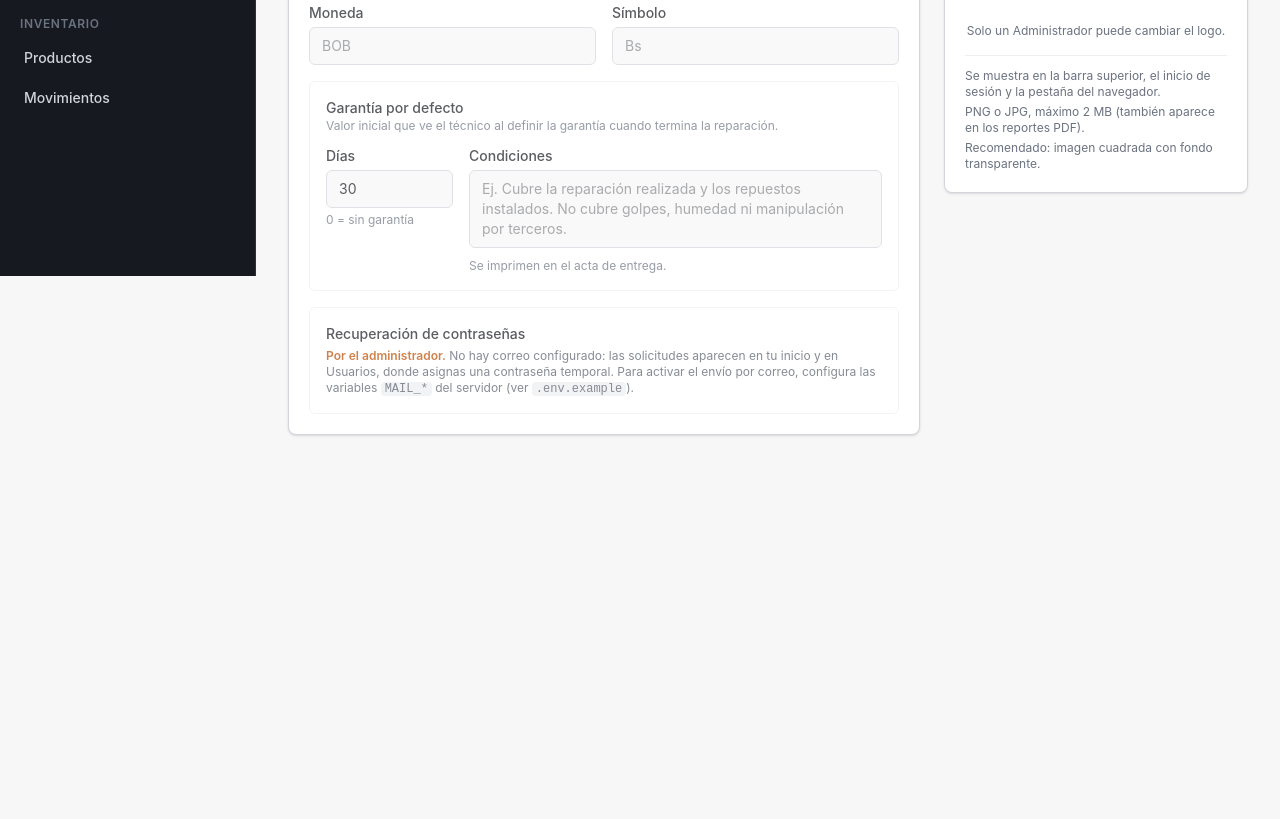
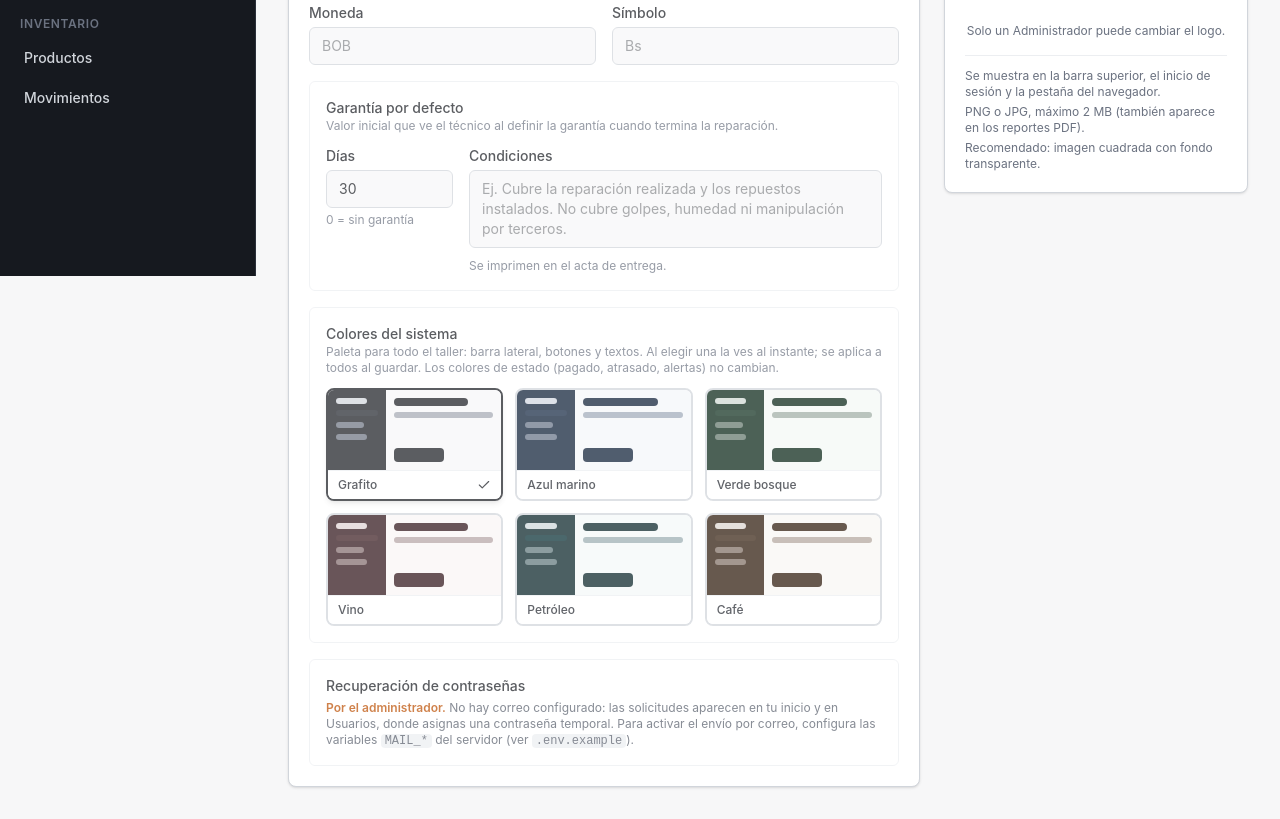
Before and after one commit to FrankSlaz/Sistema-Taller-Frontend, an Astro site: page /configuracion in a window 1280 px wide. Shown: the part 524-1343 px from the top of the page. Before the commit the page ends 991 px from the top, so only its background shows below. Built offline with nearby package versions, Linux system fonts and the light colour scheme; Astro itself is replaced by a stand-in of ours; no server answers.

Commit message:
Configuración: paleta de colores del sistema
- 6 paletas para todo el taller (Grafito, Azul marino, Verde bosque,
  Vino, Petróleo, Café) generadas en OKLCH con la misma luminosidad que
  la escala grafito: solo cambia el matiz y se mantienen los contrastes
  WCAG (verificados en las 10 combinaciones de texto/fondo del sistema).
- Se aplican desde el servidor (BaseLayout) reemplazando la escala
  graphite, sin parpadeo y también en el login. Los colores de estado no
  cambian.
- Selector en Configuración con mini maqueta de cada paleta y vista
  previa en vivo antes de guardar.
- Corrige "Podés" -> "Puedes" en Configuración.

```diff
--- a/src/components/react/modules/configuracion/ConfiguracionPanel.tsx
+++ b/src/components/react/modules/configuracion/ConfiguracionPanel.tsx
@@ -1,10 +1,11 @@
-import { Save } from 'lucide-react';
+import { Check, Save } from 'lucide-react';
 import { useEffect, useState, type FormEvent } from 'react';
 import QueryProvider from '../../providers/QueryProvider';
 import { useConfiguracion, useUpdateConfiguracion } from '../../../../lib/hooks/useConfiguracion';
 import { useAuth } from '../../../../lib/hooks/useAuth';
 import { ApiError } from '../../../../lib/api/client';
 import type { UpdateConfiguracionPayload } from '../../../../types/configuracion';
+import { TEMAS, TEMA_POR_DEFECTO, aplicarTema, quitarVistaPrevia, type Tema } from '../../../../lib/temas';
 
 interface FormState {
   nombreTaller: string;
@@ -15,6 +16,7 @@ interface FormState {
   simbolo: string;
   garantiaDiasDefault: number;
   garantiaCondiciones: string;
+  tema: string;
 }
 
 const emptyForm: FormState = {
@@ -26,7 +28,43 @@ const emptyForm: FormState = {
   simbolo: '',
   garantiaDiasDefault: 30,
   garantiaCondiciones: '',
+  tema: TEMA_POR_DEFECTO,
 };
+
+/** Tarjeta de una paleta: mini maqueta del sistema con sus colores. */
+function MuestraTema({ tema, elegido, onElegir }: { tema: Tema; elegido: boolean; onElegir: () => void }) {
+  const c = tema.colores;
+  return (
+    <button
+      type="button"
+      role="radio"
+      aria-checked={elegido}
+      onClick={onElegir}
+      className={`overflow-hidden rounded-lg border-2 text-left transition ${
+        elegido ? 'border-graphite-900 shadow-md' : 'border-graphite-200 hover:border-graphite-400'
+      }`}
+    >
+      {/* Colores fijos de la paleta (no var(): la tarjeta muestra su propia paleta). */}
+      <div className="flex h-20" aria-hidden>
+        <div className="flex w-1/3 flex-col gap-1.5 p-2" style={{ background: c[900] }}>
+          <span className="h-1.5 w-3/4 rounded-full" style={{ background: c[200] }} />
+          <span className="h-1.5 w-full rounded" style={{ background: c[800] }} />
+          <span className="h-1.5 w-2/3 rounded-full" style={{ background: c[400] }} />
+          <span className="h-1.5 w-3/4 rounded-full" style={{ background: c[400] }} />
+        </div>
+        <div className="flex flex-1 flex-col gap-1.5 p-2" style={{ background: c[50] }}>
+          <span className="h-2 w-3/4 rounded-full" style={{ background: c[900] }} />
+          <span className="h-1.5 w-full rounded-full" style={{ background: c[300] }} />
+          <span className="mt-auto h-3.5 w-1/2 rounded" style={{ background: c[900] }} />
+        </div>
+      </div>
+      <div className="flex items-center justify-between gap-1 border-t border-graphite-100 bg-white px-2.5 py-1.5">
+        <span className="text-xs font-medium text-graphite-800">{tema.nombre}</span>
+        {elegido && <Check size={14} className="text-graphite-900" aria-hidden />}
+      </div>
+    </button>
+  );
+}
 
 function ConfiguracionPanelContent() {
   const { data: config, isLoading } = useConfiguracion();
@@ -48,8 +86,19 @@ function ConfiguracionPanelContent() {
       simbolo: config.simbolo ?? '',
       garantiaDiasDefault: config.garantiaDiasDefault ?? 30,
       garantiaCondiciones: config.garantiaCondiciones ?? '',
+      tema: config.tema ?? TEMA_POR_DEFECTO,
     });
   }, [config]);
+
+  // Vista previa: la paleta elegida se ve al instante en todo el sistema;
+  // si no se guarda, al salir de la página vuelve la guardada.
+  const temaGuardado = config?.tema ?? TEMA_POR_DEFECTO;
+  const hayVistaPrevia = form.tema !== temaGuardado;
+  useEffect(() => {
+    if (!hayVistaPrevia) quitarVistaPrevia();
+    else aplicarTema(form.tema);
+  }, [form.tema, hayVistaPrevia]);
+  useEffect(() => () => quitarVistaPrevia(), []);
 
   function set<K extends keyof FormState>(key: K, value: FormState[K]) {
     setForm((prev) => ({ ...prev, [key]: value }));
@@ -68,9 +117,12 @@ function ConfiguracionPanelContent() {
       simbolo: form.simbolo || undefined,
       garantiaDiasDefault: form.garantiaDiasDefault,
       garantiaCondiciones: form.garantiaCondiciones,
+      tema: form.tema,
     };
 
-    const cambioNombre = (config?.nombreTaller ?? '') !== form.nombreTaller;
+    // El nombre y la paleta se aplican desde el servidor (barra, pestaña,
+    // colores): se recarga para verlos ya guardados.
+    const cambioNombre = (config?.nombreTaller ?? '') !== form.nombreTaller || hayVistaPrevia;
     mutation.mutate(payload, {
       onSuccess: () => {
         // El nombre se pinta en el servidor (barra, título de la pestaña):
@@ -92,7 +144,7 @@ function ConfiguracionPanelContent() {
     <form onSubmit={handleSubmit} className="space-y-6">
       {!esAdmin && (
         <p className="rounded-md bg-amber-50 px-3 py-2 text-sm text-amber-700">
-          Podés ver la configuración actual, pero solo un Administrador puede modificarla.
+          Puedes ver la configuración actual, pero solo un Administrador puede modificarla.
         </p>
       )}
 
@@ -199,6 +251,23 @@ function ConfiguracionPanelContent() {
           </div>
         </div>
 
+        <div className="rounded-md border border-graphite-100 p-4">
+          <p className="text-sm font-medium text-graphite-900">Colores del sistema</p>
+          <p className="mb-3 text-xs text-graphite-400">
+            Paleta para todo el taller: barra lateral, botones y textos. Al elegir una la ves al instante; se aplica a
+            todos al guardar. Los colores de estado (pagado, atrasado, alertas) no cambian.
+          </p>
+          <div className="grid grid-cols-2 gap-3 sm:grid-cols-3" role="radiogroup" aria-label="Paleta de colores">
+            {TEMAS.map((t) => (
+              <MuestraTema key={t.id} tema={t} elegido={form.tema === t.id} onElegir={() => set('tema', t.id)} />
+            ))}
+          </div>
+
+          {hayVistaPrevia && (
+            <p className="mt-2 text-xs font-medium text-amber-700">Vista previa: guarda los cambios para aplicarla a todos.</p>
+          )}
+        </div>
+
         {/* Solo informativo: el correo se configura en el servidor (variables MAIL_*). */}
         <div className="rounded-md border border-graphite-100 p-4">
           <p className="text-sm font-medium text-graphite-900">Recuperación de contraseñas</p>
--- a/src/layouts/BaseLayout.astro
+++ b/src/layouts/BaseLayout.astro
@@ -1,5 +1,6 @@
 ---
 import { BRANDING_POR_DEFECTO } from '../lib/branding';
+import { cssDeTema } from '../lib/temas';
 import '../styles/global.css';
 
 interface Props {
@@ -13,7 +14,9 @@ interface Props {
 
 const { title, description = 'Sistema de gestión para talleres de reparación', noindex = false, og } = Astro.props;
 // Cargado por src/middleware.ts desde GET /configuracion/publica.
-const { nombreTaller, logoUrl } = Astro.locals.branding ?? BRANDING_POR_DEFECTO;
+const { nombreTaller, logoUrl, tema } = Astro.locals.branding ?? BRANDING_POR_DEFECTO;
+// Paleta del taller: reemplaza la escala grafito desde el servidor (sin parpadeo).
+const cssTema = cssDeTema(tema);
 ---
 
 <!doctype html>
@@ -37,6 +40,7 @@ const { nombreTaller, logoUrl } = Astro.locals.branding ?? BRANDING_POR_DEFECTO;
       )
     }
     <title>{title} · {nombreTaller}</title>
+    {cssTema && <style is:inline set:html={cssTema} />}
   </head>
   <body class="min-h-screen bg-graphite-50 text-graphite-900 antialiased">
     <slot />
--- a/src/lib/branding.ts
+++ b/src/lib/branding.ts
@@ -4,15 +4,18 @@ export interface Branding {
   nombreTaller: string;
   /** URL pública del logo (con ?v= para invalidar caché), o null si no hay. */
   logoUrl: string | null;
+  /** Paleta de colores del sistema (ver lib/temas.ts). */
+  tema: string;
 }
 
 interface ConfiguracionPublica {
   nombreTaller: string;
   tieneLogo: boolean;
   logoVersion: string | null;
+  tema?: string;
 }
 
-export const BRANDING_POR_DEFECTO: Branding = { nombreTaller: PUBLIC_APP_NAME, logoUrl: null };
+export const BRANDING_POR_DEFECTO: Branding = { nombreTaller: PUBLIC_APP_NAME, logoUrl: null, tema: 'grafito' };
 
 export function logoUrlDe(logoVersion: string | null, tieneLogo: boolean): string | null {
   // Ruta del propio frontend (src/pages/marca/logo.ts, proxy al backend):
@@ -38,6 +41,7 @@ export async function obtenerBranding(): Promise<Branding> {
     return {
       nombreTaller: json.data.nombreTaller || PUBLIC_APP_NAME,
       logoUrl: logoUrlDe(json.data.logoVersion, json.data.tieneLogo),
+      tema: json.data.tema || 'grafito',
     };
   } catch {
     return BRANDING_POR_DEFECTO;
--- /dev/null
+++ b/src/lib/temas.ts
@@ -0,0 +1,78 @@
+/**
+ * Paletas de colores del sistema (las elige el administrador en
+ * Configuración, para todo el taller). Cada una reemplaza la escala
+ * "graphite" que usa toda la interfaz (barra lateral, botones, textos,
+ * bordes), con la MISMA luminosidad que la original: solo cambia el matiz,
+ * así los contrastes se mantienen (texto suave sobre blanco >= 4.5:1, texto
+ * principal y botones >= 7:1). Los colores de estado (verde, rojo, ámbar)
+ * no cambian, para que sigan significando lo mismo.
+ *
+ * Generadas en OKLCH a partir de la escala grafito.
+ */
+export const PASOS = [50, 100, 200, 300, 400, 500, 600, 700, 800, 900, 950] as const;
+
+export interface Tema {
+  id: string;
+  nombre: string;
+  colores: Record<(typeof PASOS)[number], string>;
+}
+
+export const TEMAS: Tema[] = [
+  {
+    id: "grafito",
+    nombre: "Grafito",
+    colores: { 50: '#f7f7f8', 100: '#eceef1', 200: '#d1d5db', 300: '#a3a8b2', 400: '#6b7280', 500: '#545b68', 600: '#3c4250', 700: '#2b303a', 800: '#1f232b', 900: '#16191f', 950: '#0f1115' },
+  },
+  {
+    id: "azul-marino",
+    nombre: "Azul marino",
+    colores: { 50: '#f5f7fa', 100: '#eaeef4', 200: '#cfd5df', 300: '#9ea9b8', 400: '#637084', 500: '#4c5c72', 600: '#32435c', 700: '#1e304c', 800: '#10233e', 900: '#071932', 950: '#041126' },
+  },
+  {
+    id: "verde-bosque",
+    nombre: "Verde bosque",
+    colores: { 50: '#f5f8f6', 100: '#eaf0ec', 200: '#ced7d1', 300: '#9daca3', 400: '#617569', 500: '#4a6153', 600: '#2f493a', 700: '#193727', 800: '#092a19', 900: '#011f10', 950: '#00160a' },
+  },
+  {
+    id: "vino",
+    nombre: "Vino",
+    colores: { 50: '#faf6f6', 100: '#f3ecec', 200: '#ddd1d2', 300: '#b5a3a4', 400: '#80696b', 500: '#6d5355', 600: '#56393c', 700: '#452529', 800: '#37181c', 900: '#2b0e13', 950: '#20080c' },
+  },
+  {
+    id: "petroleo",
+    nombre: "Petróleo",
+    colores: { 50: '#f4f8f9', 100: '#e8eff1', 200: '#ccd7d9', 300: '#99acb0', 400: '#5c7579', 500: '#436166', 600: '#25484e', 700: '#09363d', 800: '#00292f', 900: '#011d22', 950: '#001418' },
+  },
+  {
+    id: "cafe",
+    nombre: "Café",
+    colores: { 50: '#f9f7f5', 100: '#f2ede9', 200: '#dbd3ce', 300: '#b2a59c', 400: '#7d6c61', 500: '#6a564a', 600: '#523d2f', 700: '#412a1a', 800: '#331d0c', 900: '#281304', 950: '#1d0c02' },
+  },
+];
+
+export const TEMA_POR_DEFECTO = 'grafito';
+
+export function temaPorId(id?: string | null): Tema {
+  return TEMAS.find((t) => t.id === id) ?? TEMAS[0];
+}
+
+/** CSS que reemplaza la escala grafito (se inserta en el <head>). */
+export function cssDeTema(id?: string | null): string {
+  const t = temaPorId(id);
+  if (t.id === TEMA_POR_DEFECTO) return '';
+  const vars = PASOS.map((p) => `--color-graphite-${p}:${t.colores[p]}`).join(';');
+  return `html:root{${vars}}`;
+}
+
+/** Vista previa en vivo (Configuración): pinta la paleta elegida sin guardar. */
+export function aplicarTema(id?: string | null) {
+  const t = temaPorId(id);
+  const raiz = document.documentElement;
+  for (const p of PASOS) raiz.style.setProperty(`--color-graphite-${p}`, t.colores[p]);
+}
+
+/** Quita la vista previa: vuelve la paleta guardada (la que puso el servidor). */
+export function quitarVistaPrevia() {
+  const raiz = document.documentElement;
+  for (const p of PASOS) raiz.style.removeProperty(`--color-graphite-${p}`);
+}
--- a/src/types/configuracion.ts
+++ b/src/types/configuracion.ts
@@ -19,6 +19,8 @@ export interface Configuracion {
   /** Condiciones de garantía por defecto (se imprimen en el acta de entrega). */
   garantiaCondiciones?: string | null;
   updatedAt?: string | null;
+  /** Paleta de colores del sistema (ver lib/temas.ts). */
+  tema?: string;
   /** Solo lectura: hay correo para "Olvidé mi contraseña" (variables MAIL_* del backend). */
   correoRecuperacion?: boolean;
 }
```
